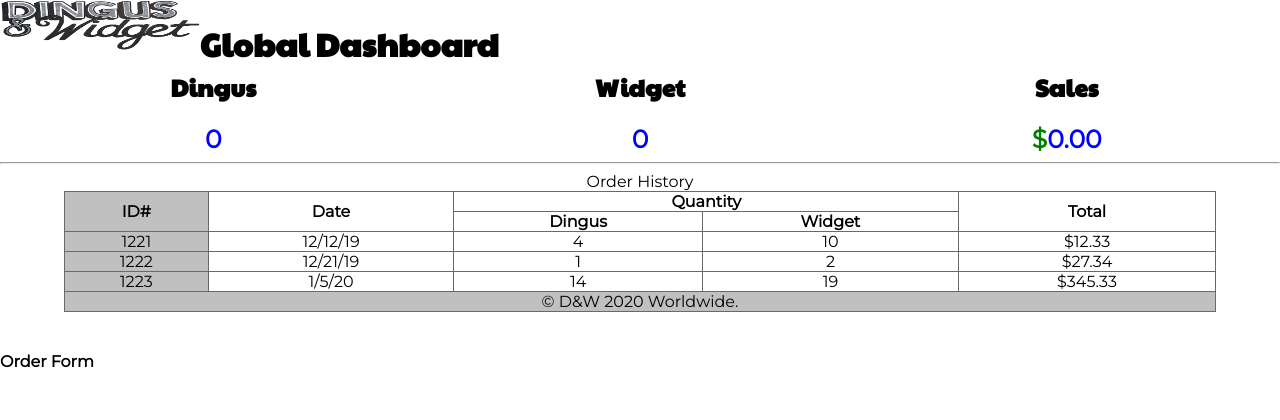
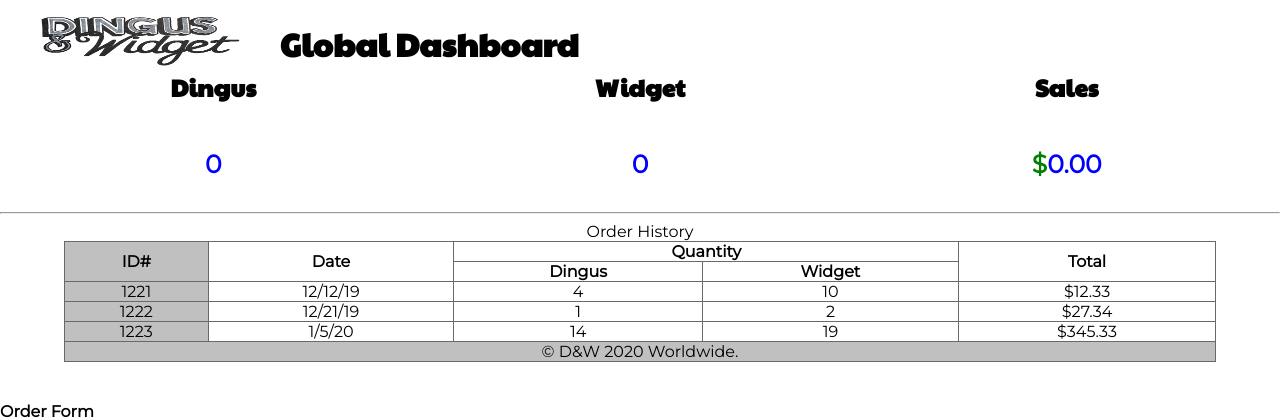
Before and after one commit to Palomitasdearroz/HW1, a PHP site: page /index.html in a window 1280 px wide. Shown: the top 420 px of the page. Run offline with PHP 8.4, Linux system fonts and the light colour scheme.

Commit message:
Unnecessary CSS from last HW

```diff
--- a/resources/styles/style.css
+++ b/resources/styles/style.css
@@ -2,7 +2,7 @@ body {
     font-family: 'Montserrat', sans-serif;
 }
 
-h1, h2, h3 {
+h1, h2 {
     font-family: 'Paytone One', sans-serif;
 }
 
@@ -56,11 +56,6 @@ summary {
     flex-direction: column;
 }
 
-.header.vertical-container > section > h1, .embedded,
-.vertical-container > p, #logo {
-    margin: 0px;
-}
-
 .header.vertical-container > section > h1 {
     padding-left: 20px;
 }
@@ -75,13 +70,6 @@ summary {
     height: 50px;
 }
 
-.embedded{
-    display: flex;
-    flex-direction: column;
-    height: 100%;
-    border: 0px;
-}
-
 #logo {
     width: 200px;
 }
```
